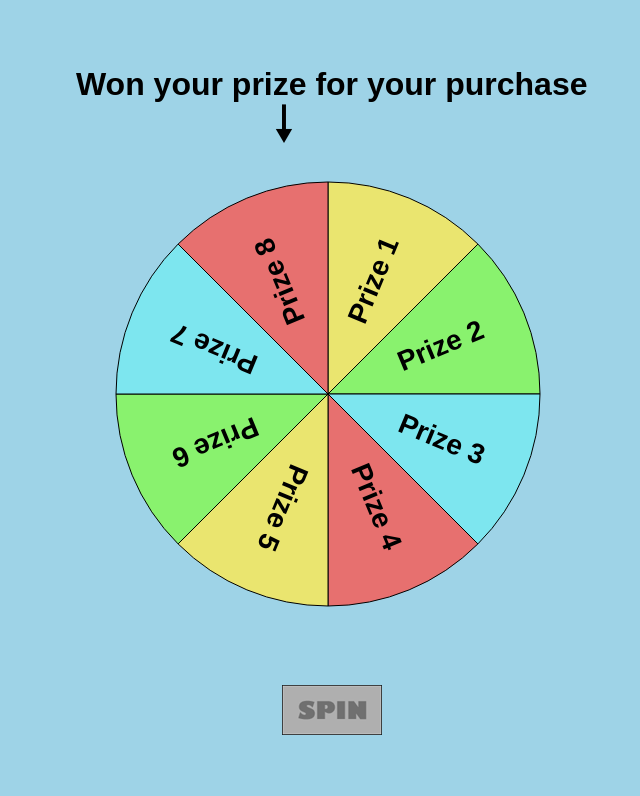
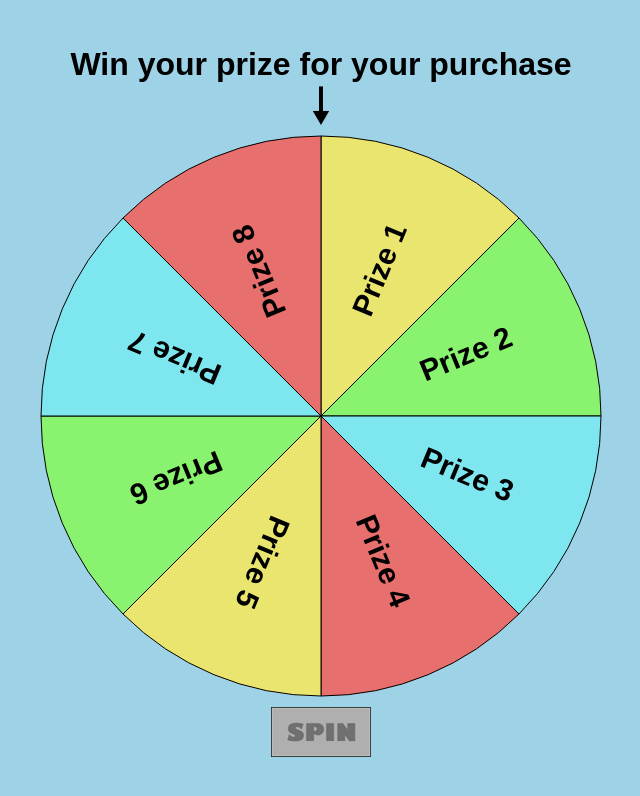
Before and after one commit to Eramcheg/FortuneWheel, a website: page CircleWheel/basic_code_wheel/index.html in a window 1280 px wide. Shown: the whole page, without its empty margins (319-959 px from the left). Drawn offline with nearby package versions, Linux system fonts and the light colour scheme.

Commit message:
Big Circle

```diff
--- a/CircleWheel/Winwheel.js
+++ b/CircleWheel/Winwheel.js
@@ -88,16 +88,18 @@ function Winwheel(options, drawWheel)
     // If the id of the canvas is set, try to get the canvas as we need it for drawing.
     if (this.canvasId) {
         this.canvas = document.getElementById(this.canvasId);
+        this.canvas.width=600
+        this.canvas.height=602
 
         if (this.canvas) {
             // If the centerX and centerY have not been specified in the options then default to center of the canvas
             // and make the outerRadius half of the canvas width - this means the wheel will fill the canvas.
             if (this.centerX == null) {
-                this.centerX = this.canvas.width / 2 -4;
+                this.centerX = this.canvas.width / 2 ;
             }
 
             if (this.centerY == null) {
-                this.centerY = this.canvas.height / 2;
+                this.centerY = this.canvas.height / 2 -20;
             }
 
             if (this.outerRadius == null) {
@@ -560,7 +562,7 @@ Winwheel.prototype.drawSegmentImages = function()
                         imageLeft = centerX;
 
                         // Top is so that it sits half/half over the 90 degree point.
-                        imageTop = (centerY - (scaledHeight / 2));
+                        imageTop = (centerY - (scaledHeight / 2)) ;
 
                         // Again get the angle in the center of the segment and add it to the rotation angle.
                         // this time we need to add 270 to that to the segment is rendered the correct place.
--- a/CircleWheel/basic_code_wheel/index.html
+++ b/CircleWheel/basic_code_wheel/index.html
@@ -10,13 +10,13 @@
 
 
 
-    <span class="arrow"></span>
+
         <div align="center">
-            <h1>Won your prize for your purchase </h1>
 
-            <table cellpadding="0" cellspacing="0" border="0">
+            <h1 class="h11">Win your prize for your purchase </h1>
+            <span class="arrow"></span>
+            <table cellpadding="0" cellspacing="0" border="0" >
                 <tr>
-
                     <td width="438" height="582" class="the_wheel" align="center" valign="center">
                         <canvas id="canvas" width="434" height="434">
                             <p style="{color: white}" align="center">Sorry, your browser doesn't support canvas. Please try another.</p>
@@ -33,8 +33,8 @@
             // Create new wheel object specifying the parameters at creation time.
             let theWheel = new Winwheel({
                 'numSegments'  : 8,     // Specify number of segments.
-                'outerRadius'  : 212,   // Set outer radius so wheel fits inside the background.
-                'textFontSize' : 28,    // Set font size as desired.
+                'outerRadius'  : 280,   // Set outer radius so wheel fits inside the background.
+                'textFontSize' : 30,    // Set font size as desired.
                 'segments'     :        // Define segments including colour and text.
                 [
                    {'fillStyle' : '#eae56f', 'text' : 'Prize 1'},
@@ -109,10 +109,10 @@
             // -------------------------------------------------------
             function alertPrize(indicatedSegment)
             {   const obj = { prize: indicatedSegment.text};
-                const blob = new Blob([JSON.stringify(obj, null, 2)], {
-                    type: "application/json",
-                });
-                saveAs(blob, 'prize.json')
+                //const blob = new Blob([JSON.stringify(obj, null, 2)], {
+                  //  type: "application/json",
+                //});
+                //saveAs(blob, 'prize.json')
                 // Do basic alert of the segment text. You would probably want to do something more interesting with this information.
                 alert("You have won " + indicatedSegment.text);
             }
--- a/CircleWheel/basic_code_wheel/main.css
+++ b/CircleWheel/basic_code_wheel/main.css
@@ -46,6 +46,7 @@
 }
 body
 {
+
     font-family: arial;
     align-items: center;
     justify-content: center;
@@ -54,11 +55,11 @@ body
 /* Sets the background image for the wheel */
 .arrow{
     position: relative;
-    top:-33.7%;
-    left:18.77%;
+
     align-items:center;
     justify-content: center;
-    transform: translateX(-100%);
+    display: flex;
+    transform: translateY(+23%);
     color:#000;
 }
 
@@ -71,19 +72,24 @@ body{
     padding:0;
     background-color: #9ed3e7;
     display:flex;
+    top:-10%;
     align-items:center;
     justify-content: center;
     height:100vh;
     overflow:hidden;
 }
-
+.button{
+    transform: translateY(-30px);
+}
 /* Do some css reset on selected elements */
 h1, p
 {
     margin: 0;
 
 }
-
+.h11{
+    transform: translateY(+90%);
+}
 
 
 div.html5_logo
```
